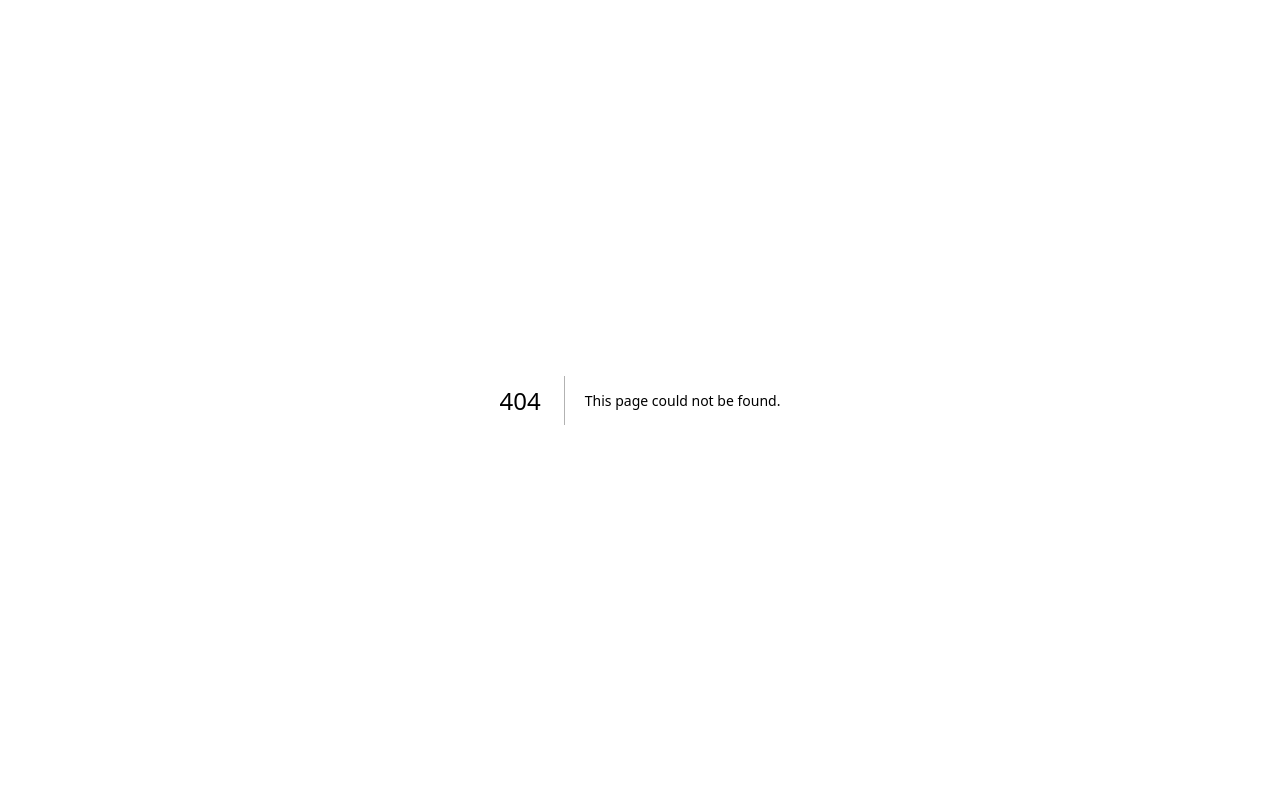
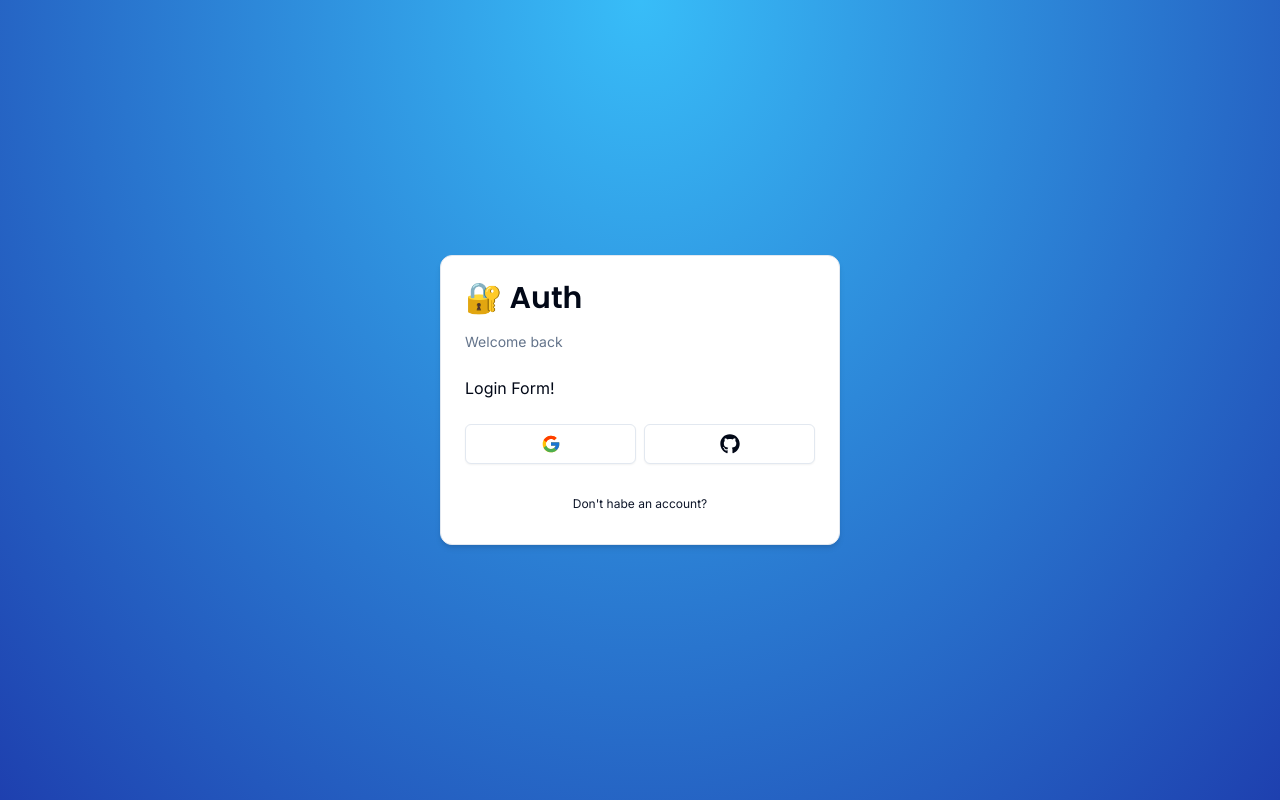
Before and after one commit to jgteske/nextjs-auth, a Next.js app in the folder nextjs-auth/: page /auth/login in a window 1280 px wide. Before the commit this address had no page. Built offline with nearby package versions, Linux system fonts and the light colour scheme.

Commit message:
chore: add basic login page card component

```diff
--- /dev/null
+++ b/nextjs-auth/app/auth/layout.tsx
@@ -0,0 +1,9 @@
+const AuthLayout = ({ children }: { children: React.ReactNode }) => {
+  return (
+    <div className="h-full flex items-center justify-center bg-[radial-gradient(ellipse_at_top,_var(--tw-gradient-stops))] from-sky-400 to-blue-800">
+      {children}
+    </div>
+  );
+};
+
+export default AuthLayout;
--- /dev/null
+++ b/nextjs-auth/app/auth/login/page.tsx
@@ -0,0 +1,7 @@
+import { LoginForm } from "@/components/auth/login-form";
+
+const LoginPage = () => {
+  return <LoginForm />;
+};
+
+export default LoginPage;
--- a/nextjs-auth/app/globals.css
+++ b/nextjs-auth/app/globals.css
@@ -1,6 +1,12 @@
 @tailwind base;
 @tailwind components;
 @tailwind utilities;
+
+html,
+body,
+:root {
+  height: 100%;
+}
 
 @layer base {
   :root {
--- a/nextjs-auth/app/page.tsx
+++ b/nextjs-auth/app/page.tsx
@@ -1,10 +1,36 @@
+import { Poppins } from "next/font/google";
+
+import { cn } from "@/lib/utils";
 import { Button } from "@/components/ui/button";
+import { LoginButton } from "@/components/auth/login-button";
 
+const font = Poppins({
+  subsets: ["latin"],
+  weight: ["600"],
+});
 export default function Home() {
   return (
-    <div>
-      <p className="font-semibold text-green-500">Hello Auth!</p>
-      <Button size="lg">Click me</Button>
-    </div>
+    <main className="flex h-full flex-col items-center justify-center bg-[radial-gradient(ellipse_at_top,_var(--tw-gradient-stops))] from-sky-400 to-blue-800">
+      <div className="space-y-6 text-center">
+        <h1
+          className={cn(
+            "text-6xl font-semibold text-white drop-shadow-md",
+            font.className
+          )}
+        >
+          🔐 Auth
+        </h1>
+        <p className="text-white text-center">
+          A simple authentication service
+        </p>
+        <div>
+          <LoginButton>
+            <Button variant="secondary" size="lg">
+              Sign in
+            </Button>
+          </LoginButton>
+        </div>
+      </div>
+    </main>
   );
 }
--- /dev/null
+++ b/nextjs-auth/components/auth/back-button.tsx
@@ -0,0 +1,17 @@
+"use client";
+
+import { Button } from "@/components/ui/button";
+import Link from "next/link";
+
+interface BackButtonProps {
+  href: string;
+  label: string;
+}
+
+export const BackButton = ({ href, label }: BackButtonProps) => {
+  return (
+    <Button variant="link" className="font-normal w-full" size="sm" asChild>
+      <Link href={href}>{label}</Link>
+    </Button>
+  );
+};
--- /dev/null
+++ b/nextjs-auth/components/auth/card-wrapper.tsx
@@ -0,0 +1,38 @@
+"use client";
+
+import { Card, CardContent, CardFooter, CardHeader } from "../ui/card";
+import { BackButton } from "./back-button";
+import { Header } from "./header";
+import { Social } from "./social";
+interface CardWrapperProps {
+  children: React.ReactNode;
+  headerLabel: string;
+  backButtonLabel: string;
+  backButtonHref: string;
+  showSocial?: boolean;
+}
+
+export const CardWrapper = ({
+  children,
+  headerLabel,
+  backButtonLabel,
+  backButtonHref,
+  showSocial,
+}: CardWrapperProps) => {
+  return (
+    <Card className="w-[400px] shadow-md">
+      <CardHeader>
+        <Header label={headerLabel} />
+      </CardHeader>
+      <CardContent>{children}</CardContent>
+      {showSocial && (
+        <CardFooter>
+          <Social />
+        </CardFooter>
+      )}
+      <CardFooter>
+        <BackButton label={backButtonLabel} href={backButtonHref} />
+      </CardFooter>
+    </Card>
+  );
+};
--- /dev/null
+++ b/nextjs-auth/components/auth/header.tsx
@@ -0,0 +1,21 @@
+import { Poppins } from "next/font/google";
+
+import { cn } from "@/lib/utils";
+
+const font = Poppins({
+  subsets: ["latin"],
+  weight: ["600"],
+});
+
+interface HeaderProps {
+  label: string;
+}
+
+export const Header = ({ label }: HeaderProps) => {
+  return (
+    <div className="w-full flex flex-col gap-y-4 item-center justify-center">
+      <h1 className={cn("text-3xl font-semibold", font.className)}>🔐 Auth</h1>
+      <p className="text-muted-foreground text-sm">{label}</p>
+    </div>
+  );
+};
--- /dev/null
+++ b/nextjs-auth/components/auth/login-button.tsx
@@ -0,0 +1,28 @@
+"use client";
+import { useRouter } from "next/navigation";
+
+interface LoginButtonProps {
+  children: React.ReactNode;
+  mode?: "modal" | "redirect";
+  asChild?: boolean;
+}
+
+export const LoginButton = ({
+  children,
+  mode = "redirect",
+  asChild,
+}: LoginButtonProps) => {
+  const router = useRouter();
+  const onClick = () => {
+    router.push("/auth/login");
+  };
+
+  if (mode === "modal") {
+    return <span>TODO: Implement modal</span>;
+  }
+  return (
+    <span onClick={onClick} className="cursor-pointer">
+      {children}
+    </span>
+  );
+};
--- /dev/null
+++ b/nextjs-auth/components/auth/login-form.tsx
@@ -0,0 +1,14 @@
+import { CardWrapper } from "./card-wrapper";
+
+export const LoginForm = () => {
+  return (
+    <CardWrapper
+      headerLabel="Welcome back"
+      backButtonLabel="Don't habe an account?"
+      backButtonHref="/auth/register"
+      showSocial // remove to not use social logins
+    >
+      Login Form!
+    </CardWrapper>
+  );
+};
--- /dev/null
+++ b/nextjs-auth/components/auth/social.tsx
@@ -0,0 +1,19 @@
+"use client";
+
+import { FcGoogle } from "react-icons/fc";
+import { FaGithub } from "react-icons/fa";
+
+import { Button } from "@/components/ui/button";
+
+export const Social = () => {
+  return (
+    <div className="flex items-center w-full gap-x-2">
+      <Button size="lg" className="w-full" variant="outline" onClick={() => {}}>
+        <FcGoogle className="h-5 w-5" />
+      </Button>
+      <Button size="lg" className="w-full" variant="outline" onClick={() => {}}>
+        <FaGithub className="h-5 w-5" />
+      </Button>
+    </div>
+  );
+};
--- /dev/null
+++ b/nextjs-auth/components/ui/card.tsx
@@ -0,0 +1,76 @@
+import * as React from "react"
+
+import { cn } from "@/lib/utils"
+
+const Card = React.forwardRef<
+  HTMLDivElement,
+  React.HTMLAttributes<HTMLDivElement>
+>(({ className, ...props }, ref) => (
+  <div
+    ref={ref}
+    className={cn(
+      "rounded-xl border bg-card text-card-foreground shadow",
+      className
+    )}
+    {...props}
+  />
+))
+Card.displayName = "Card"
+
+const CardHeader = React.forwardRef<
+  HTMLDivElement,
+  React.HTMLAttributes<HTMLDivElement>
+>(({ className, ...props }, ref) => (
+  <div
+    ref={ref}
+    className={cn("flex flex-col space-y-1.5 p-6", className)}
+    {...props}
+  />
+))
+CardHeader.displayName = "CardHeader"
+
+const CardTitle = React.forwardRef<
+  HTMLParagraphElement,
+  React.HTMLAttributes<HTMLHeadingElement>
+>(({ className, ...props }, ref) => (
+  <h3
+    ref={ref}
+    className={cn("font-semibold leading-none tracking-tight", className)}
+    {...props}
+  />
+))
+CardTitle.displayName = "CardTitle"
+
+const CardDescription = React.forwardRef<
+  HTMLParagraphElement,
+  React.HTMLAttributes<HTMLParagraphElement>
+>(({ className, ...props }, ref) => (
+  <p
+    ref={ref}
+    className={cn("text-sm text-muted-foreground", className)}
+    {...props}
+  />
+))
+CardDescription.displayName = "CardDescription"
+
+const CardContent = React.forwardRef<
+  HTMLDivElement,
+  React.HTMLAttributes<HTMLDivElement>
+>(({ className, ...props }, ref) => (
+  <div ref={ref} className={cn("p-6 pt-0", className)} {...props} />
+))
+CardContent.displayName = "CardContent"
+
+const CardFooter = React.forwardRef<
+  HTMLDivElement,
+  React.HTMLAttributes<HTMLDivElement>
+>(({ className, ...props }, ref) => (
+  <div
+    ref={ref}
+    className={cn("flex items-center p-6 pt-0", className)}
+    {...props}
+  />
+))
+CardFooter.displayName = "CardFooter"
+
+export { Card, CardHeader, CardFooter, CardTitle, CardDescription, CardContent }
--- a/nextjs-auth/package.json
+++ b/nextjs-auth/package.json
@@ -16,6 +16,7 @@
     "next": "14.2.3",
     "react": "^18",
     "react-dom": "^18",
+    "react-icons": "^5.2.1",
     "tailwind-merge": "^2.3.0",
     "tailwindcss-animate": "^1.0.7"
   },
```
Also changed, not shown: 1 other file (tests, documents, lock files or other folders). Lines whose indentation alone changed are shown as unchanged.
